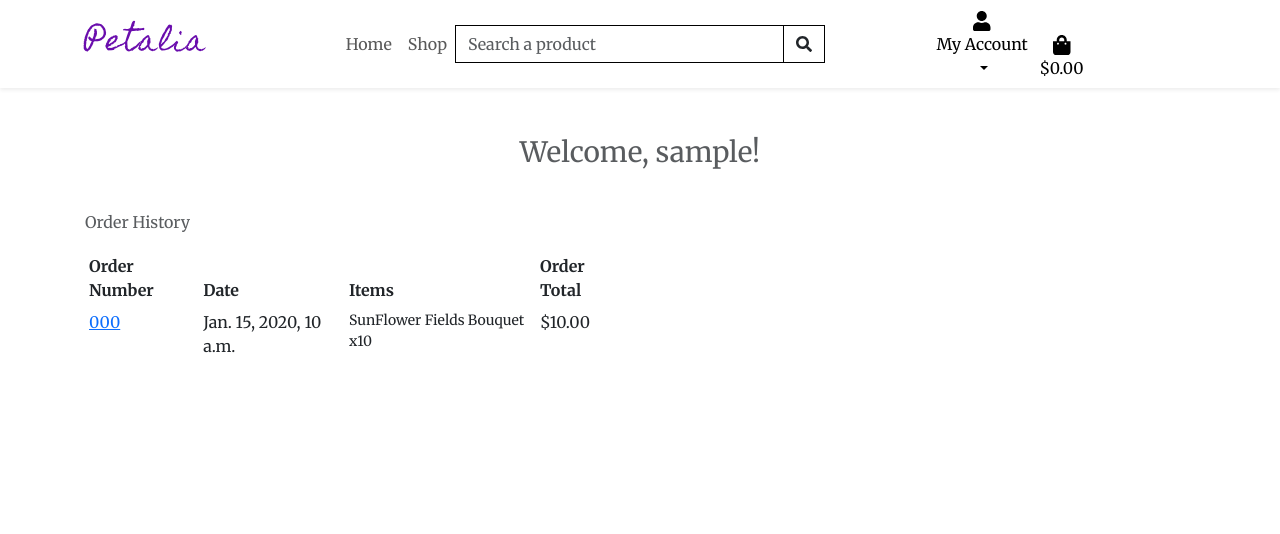
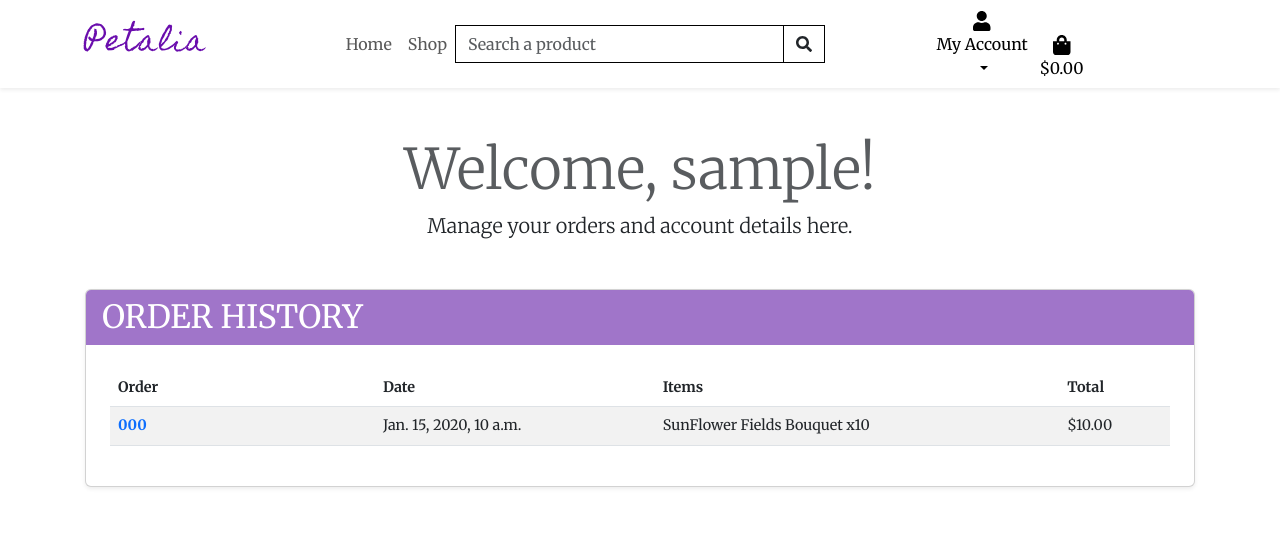
Before and after one commit to adinabo/flower-shop, a Django app: page /profile/profile/ in a window 1280 px wide. Shown: the top 534 px of the page. Run offline with Django 3.2, Linux system fonts and the light colour scheme; a user stored in the database is signed in; data comes from the database, SQL or seed files in the repository; tables that the repository leaves empty hold one stand-in row (values such as "Sample post"); some libraries are stand-ins or nearby versions.

Commit message:
changed layout slightly

```diff
--- a/profiles/static/profiles/css/profile.css
+++ b/profiles/static/profiles/css/profile.css
@@ -1,21 +1,31 @@
-.order-history {
-    max-height: 416px; /* height of profile form + submit button */
-    overflow-y: auto;
+.header-container {
+    background-color: #f8f9fa;
+    border-radius: 0.5rem;
+    padding: 2rem;
+    margin-bottom: 2rem;
 }
 
-#profile-update-form .form-control {
-    color: #000;
+.card-header {
+    background-color: #a075c9;
+    color: white;
+    font-weight: bold;
+    text-transform: uppercase;
+    border-bottom: none;
 }
 
-#profile-update-form input::placeholder {
-    color: #aab7c4;
+.table {
+    font-size: 0.9rem;
 }
 
-#id_default_country,
-#id_default_country option:not(:first-child) {
-    color: #000;
+.table th,
+.table td {
+    vertical-align: middle;
 }
 
-#id_default_country option:first-child {
-    color: #aab7c4;
+a.text-primary {
+    font-weight: bold;
 }
+
+.wider-column {
+    width: 25%; /* Adjust the percentage to your desired width */
+}
--- a/profiles/templates/profiles/profile.html
+++ b/profiles/templates/profiles/profile.html
@@ -6,46 +6,50 @@
 {% endblock %}
 
 {% block content %}
+    <!-- Overlay -->
     <div class="overlay"></div>
-    <div class="container">
+
+    <!-- Profile Container -->
+    <div class="container py-5">
+        <!-- Welcome Section -->
+        <header class="text-center mb-5">
+            <h1 class="display-4 text-muted">Welcome, {{ user.username }}!</h1>
+            <p class="lead">Manage your orders and account details here.</p>
+        </header>
+
         <div class="row">
-            <div class="col">
-                <!-- Welcome Section -->
-                <div class="welcome-section text-center mb-4 mt-5">
-                    <h3 class="text-muted">Welcome, {{ user.username }}!</h3>
+            <!-- Order History Section -->
+            <section class="col-12">
+                <div class="card shadow-sm">
+                    <div class="card-header text-white">
+                        <h2 class="mb-0">Order History</h2>
                     </div>
-            </div>
-        </div>
-        <div class="row">
-            <div class="col-12 col-lg-6">
-                <p class="text-muted mt-3">Order History</p>
-                <div class="order-history table-responsive">
-                    <table class="table table-sm table-borderless">
-                        <thead>
+                    <div class="card-body p-4">
+                        {% if orders %}
+                            <div class="table-responsive">
+                                <table class="table table-striped align-middle">
+                                    <thead class="thead-dark">
                                         <tr>
-                                <th>Order Number</th>
-                                <th>Date</th>
-                                <th>Items</th>
-                                <th>Order Total</th>
+                                            <th scope="col " class="wider-column">Order</th>
+                                            <th scope="col">Date</th>
+                                            <th scope="col">Items</th>
+                                            <th scope="col">Total</th>
                                         </tr>
                                     </thead>
                                     <tbody>
                                         {% for order in orders %}
                                             <tr>
                                                 <td>
-                                        <a href="{% url 'order_history' order.order_number %}"
-                                        title="{{ order.order_number }}">
+                                                    <a href="{% url 'order_history' order.order_number %}" class="text-primary text-decoration-none">
                                                         {{ order.order_number|truncatechars:6 }}
                                                     </a>
                                                 </td>
                                                 <td>{{ order.date }}</td>
                                                 <td>
-                                        <ul class="list-unstyled">
+                                                    <ul class="list-unstyled mb-0">
                                                         {% for item in order.lineitems.all %}
-                                                <li class="small">
-                                                    {% if item.product.has_sizes %}
-                                                        Size {{ item.product.size|upper }}
-                                                    {% endif %}{{ item.product.name }} x{{ item.quantity }}
+                                                            <li>
+                                                                {{ item.product.name }} x{{ item.quantity }}
                                                             </li>
                                                         {% endfor %}
                                                     </ul>
@@ -56,12 +60,17 @@
                                     </tbody>
                                 </table>
                             </div>
+                        {% else %}
+                            <p class="text-center text-muted">No orders found. Start shopping to create your order history!</p>
+                        {% endif %}
                     </div>
+                </div>
+            </section>
         </div>
     </div>
 {% endblock %}
 
 {% block postloadjs %}
     {{ block.super }}
-    <script type="text/javascript" src="{% static 'profiles/js/countryfield.js' %}"></script>
+    <script src="{% static 'profiles/js/countryfield.js' %}"></script>
 {% endblock %}
```
Lines whose indentation alone changed are shown as unchanged.
